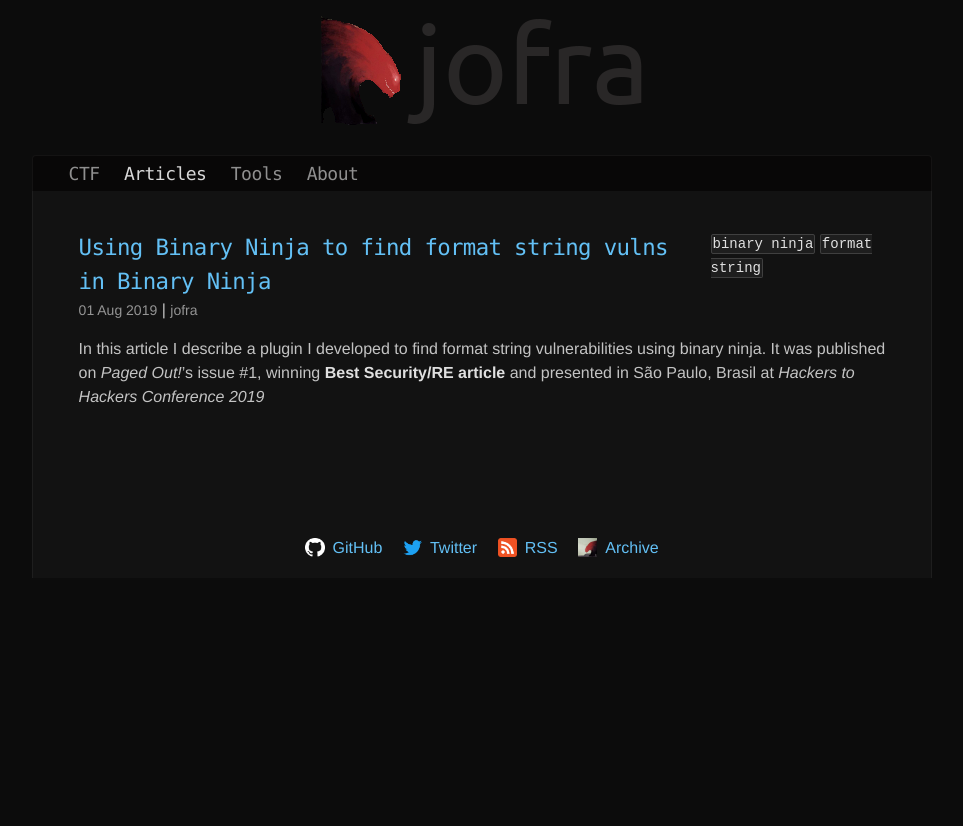
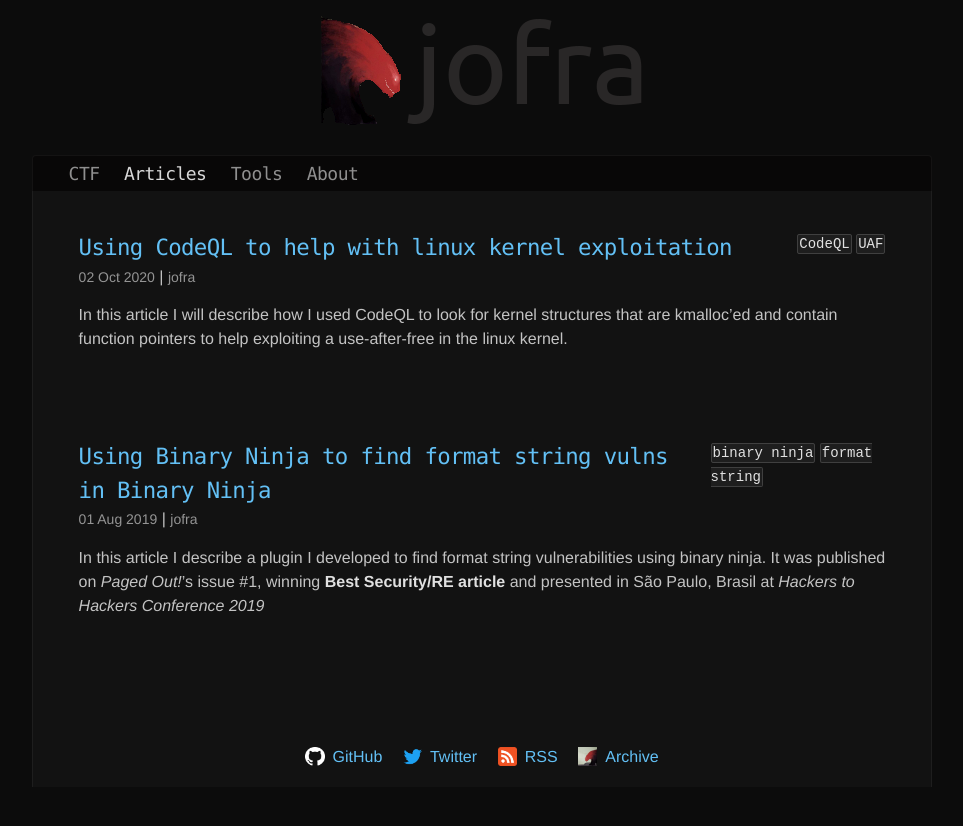
Before and after one commit to Vasco-jofra/Vasco-jofra.github.io, a Jekyll site: the page built from articles.html, in a window 1280 px wide. Shown: the top 826 px of the page, without its empty margins (158-1121 px from the left). Built offline with Jekyll 4.4.1, drawn with Linux system fonts in a browser that asks for light colours; some of the changed lines change nothing that is shown.

Commit message:
codeql article

````diff
--- /dev/null
+++ b/_articles/2020-10-02-codeql-kernel.md
@@ -0,0 +1,249 @@
+---
+title: "Using CodeQL to help with linux kernel exploitation"
+tags: ["CodeQL", "UAF"]
+---
+
+In this article I will describe how I used CodeQL to look for kernel structures that are kmalloc'ed and contain function pointers to help exploiting a use-after-free in the linux kernel.
+
+## The problem
+When solving a linux kernel exploitation challenge, I had the need to look for kernel structures that had function pointers (that I could overwrite to get code execution).
+
+The challenge is quite simple and supports these 4 operations:
+ 1. **allocate** a chunk with `kmalloc` of a given size passed by the user
+ 2. **free** the chunk
+ 3. **read** the chunk (`copy_to_user`)
+ 4. **write** the chunk (`copy_from_user`)
+
+The bug is on the `free` function that does not set the freed pointer to NULL, and so we can write on the chunk after it was freed.
+
+In this article I won't go into detail about the exploitation of this bug, but rather on how I looked for structures with function pointers that I could overwrite and get code execution.
+
+## CodeQL
+I thought instead of searching for these structures by manually analyzing the kernel source or by reading other blog posts and seeing what is commonly used, it would be a great way to learn how to use CodeQL.
+
+[CodeQL](https://securitylab.github.com/tools/codeql) is a code analysis platform that allows you to query source code, based on a declarative query language called QL. It is usually used to model vulnerabilities, but here I will used to help with exploitation.
+
+For this challenge we are looking for two things:
+ 1. structures that are allocated using kmalloc
+ 2. structures that contain function pointers
+
+We are aiming for a final query that will look something like this:
+```ql
+from StructAllocatedByKmalloc s_kmalloc, StructWithFunctionPtr s_fptrs
+where s_kmalloc = s_fptrs
+select s_fptrs
+```
+
+We get all the structures that are allocated by kmalloc, we get all the structures that contain function pointers and select the ones that satisfy both conditions (@@TODO: does this have a technical term? JOIN?). We just need to implement the classes `StructAllocatedByKmalloc`, and `StructWithFunctionPtr`.
+
+### Just some helpful utils
+Just some utils that will be helpful later, you can skip it for now and come back later when needed.
+
+Removes a level of indirection. E.g. `char*`->`char` or `char**`->`char*`
+```ql
+Type deref(Type t) { result = t.(DerivedType).getBaseType() }
+```
+
+Removes all indirection levels. E.g. `char*`->`char` or `char*****`->`char`
+```ql
+Type max_deref(Type t) {
+  t.getPointerIndirectionLevel() = 0 and result = t
+  or
+  t.getPointerIndirectionLevel() > 0 and result = max_deref(deref(t))
+}
+```
+
+### 1. Structures that are allocated using kmalloc
+To start with we don't just want kmalloc, but all the family of function.
+```ql
+class KmallocFunction extends Function {
+  KmallocFunction() { this.getName().regexpMatch("k[^_]*alloc") }
+}
+```
+
+If we run `from KmallocFunction kf select kf` we get: `krealloc`, `kvcalloc`, `kvmalloc`, `kvzalloc`, `kzalloc`, `kcalloc`, `kmalloc`, `krealloc`. That looks good.
+
+
+Now we get all places where this functions are called:
+```ql
+class KmallocFunctionCall extends FunctionCall {
+  KmallocFunctionCall() { this.getTarget() instanceof KmallocFunction }
+}
+```
+
+And finally we look for all the structures that are allocated with it.
+```
+class StructAllocatedByKmalloc extends Struct {
+  KmallocFunctionCall kfc;
+
+  StructAllocatedByKmalloc() { this = max_deref(kfc.getFullyConverted().getType()) }
+}
+```
+This one is a bit harder to understand if you are not used to the QL syntax. Here we are saying that there is a `KmallocFunctionCall kfc` such that the function call resulting type, after implicit and explicit cast (`kfc.getFullyConverted().getType()`), and after removing the indirection levels (`max_deref`), is `this` structure. It's probably easier to understand with an example. Lets say you had this cpp code:
+```cpp
+struct intel_digital_port *dig_port;
+dig_port = kzalloc(sizeof(*dig_port), GFP_KERNEL);
+```
+`kfc` is the `kzalloc` function call and the fully converted type is `struct intel_digital_port *`. After the `max_deref` call we get `struct intel_digital_port`, and this is our `StructAllocatedByKmalloc`.
+
+Running `from StructAllocatedByKmalloc a select a` we get 1334 different structures allocated by kmalloc.
+
+### 2. Structures that contain function pointers
+Here we need to look for structures that:
+ 1. have function pointers
+ 2. have other structures (not pointers to structs, only structs) that have function pointers
+
+Example 1:
+```cpp
+struct A {
+	void (*operation) (int);
+};
+```
+
+Example 2:
+```cpp
+struct B {
+    int counter;
+    struct A; // struct A* would not be what we are looking for
+};
+```
+
+This is the query I wrote to find it:
+```ql
+class StructWithFunctionPtr extends Struct {
+  StructWithFunctionPtr() {
+    exists(FunctionPointerType fptype | this.getAField().getType() = fptype) or
+    this.getAField().getType() instanceof StructWithFunctionPtr
+  }
+}
+```
+The first part checks if there exists a struct field such that its type is a `FunctionPointerType` and the second part whether there is a field which is a `StructWithFunctionPtr`. Good old recursion.
+
+Running `from StructWithFunctionPtr a select a` yields 1769 different results.
+
+### Putting it all together
+Finally, with these classes implemented, we can run our initial simple query.
+
+```ql
+from StructAllocatedByKmalloc s_kmalloc, StructWithFunctionPtr s_fptrs
+where s_kmalloc = s_fptrs
+select s_fptrs
+```
+
+| #   | s_fptrs          |
+| --- | ---------------- |
+| 1   | file             |
+| 2   | file_operations  |
+| 3   | uprobe_task      |
+| 4   | css_set          |
+| 5   | ctl_table_header |
+| 6   | page             |
+| 7   | device           |
+| 8   | super_block      |
+| 9   | kobj_attribute   |
+| 10  | attribute_group  |
+| ... | ...              |
+
+We get 417 results.. nice! To help narrow down our search lets make our query slightly more complex and print the amount of fptrs the struct has (more pointer to overwrite can only be a good thing) and the places where the allocation is made (so we can look through the source and choose one).
+
+NOTE: Some of this code (e.g. `countFieldsOfFunctionPtrs`) was not mention above but can be seen in the end of post.
+```ql
+from StructAllocatedByKmalloc s_kmalloc,
+     StructWithFunctionPtr s_fptrs
+where s_kmalloc = s_fptrs
+select
+  s_fptrs.countFieldsOfFunctionPtrs() as amount_of_fptrs,
+  s_fptrs,
+  s_kmalloc.getAFunctionCall() as call_site,
+  count(s_kmalloc.getAFunctionCall()) as kmalloc_times
+order by amount_of_fptrs desc
+```
+
+This way we get more results (538) since we are also printing all the call site locations (clickable in the results) of the allocation and some structures are allocated in multiple places.
+
+| #   | amount_of_fptrs | s_fptrs            | call_site       | kmalloc_times |
+| --- | --------------- | ------------------ | --------------- | ------------- |
+| 1   | 39              | intel_digital_port | call to kzalloc | 3             |
+| 2   | 39              | intel_digital_port | call to kzalloc | 3             |
+| 3   | 39              | intel_digital_port | call to kzalloc | 3             |
+| 4   | 30              | file_operations    | call to kzalloc | 1             |
+| 5   | 27              | virtual_engine     | call to kzalloc | 1             |
+| 6   | 25              | intel_engine_cs    | call to kzalloc | 1             |
+| 7   | 25              | clk_composite      | call to kzalloc | 1             |
+| 8   | 24              | rapl_pmus          | call to kzalloc | 1             |
+| 9   | 24              | perf_amd_iommu     | call to kzalloc | 1             |
+| 10  | 24              | rapl_pmus          | call to kzalloc | 1             |
+| ... | ...             | ...                | ...             | ...           |
+
+I'll leave it to the you to choose the one you want. There at least 2 that work well, but probably many other work as well. ;)
+
+
+## Improving it further
+If we wanted to improve it further we could see if there is a path (and its call stack depth) from a syscall (our interface with the kernel) to a call to one of these function pointers.
+
+## Conclusion
+CodeQL is pretty cool and can be used to find bugs by modelling vulnerability classes but also to help in some exploitation scenarios. Here we looked for structures with function pointers, but we could have also looked for structures of a certain size if that was a restriction and probably many other things I can think of right now.
+
+## Full code
+```ql
+import cpp
+
+// Removes a level of indirection. E.g. `char*`->`char` or `char**`->`char*`
+Type deref(Type t) { result = t.(DerivedType).getBaseType() }
+
+//Removes all indirection levels. E.g. `char*`->`char` or `char*****`->`char`
+Type max_deref(Type t) {
+  t.getPointerIndirectionLevel() = 0 and result = t
+  or
+  t.getPointerIndirectionLevel() > 0 and result = max_deref(deref(t))
+}
+
+// ====================
+// Kmalloc style functions
+class KmallocFunction extends Function {
+  KmallocFunction() { this.getName().regexpMatch("k[^_]*alloc") }
+}
+
+class KmallocFunctionCall extends FunctionCall {
+  KmallocFunctionCall() { this.getTarget() instanceof KmallocFunction }
+}
+
+class StructAllocatedByKmalloc extends Struct {
+  KmallocFunctionCall kfc;
+
+  StructAllocatedByKmalloc() { this = max_deref(kfc.getFullyConverted().getType()) }
+
+  KmallocFunctionCall getAFunctionCall() { result = kfc }
+}
+
+// ====================
+// Struct with function pointers, even if these are inside another struct inside it
+class StructWithFunctionPtr extends Struct {
+  StructWithFunctionPtr() {
+    exists(FunctionPointerType fptype | this.getAField().getType() = fptype) or
+    this.getAField().getType() instanceof StructWithFunctionPtr
+  }
+
+  Field getAFunctionPointerField() {
+    result = this.getAField() and
+    result.getType() instanceof FunctionPointerType
+    or
+    this.getAField().getType() instanceof StructWithFunctionPtr and
+    result = this.getAField().getType().(StructWithFunctionPtr).getAFunctionPointerField()
+  }
+
+  int countFieldsOfFunctionPtrs() { result = count(this.getAFunctionPointerField()) }
+}
+
+// ====================
+// Final query
+from StructAllocatedByKmalloc s_kmalloc,
+     StructWithFunctionPtr s_fptrs
+where s_kmalloc = s_fptrs
+select
+  s_fptrs.countFieldsOfFunctionPtrs() as amount_of_fptrs,
+  s_fptrs,
+  s_kmalloc.getAFunctionCall() as call_site,
+  count(s_kmalloc.getAFunctionCall()) as kmalloc_times
+order by amount_of_fptrs desc
+```
--- a/articles.html
+++ b/articles.html
@@ -3,5 +3,5 @@
 title: Articles
 ---
 
-{% assign posts_to_list = site.articles %}
+{% assign posts_to_list = site.articles | sort: "date" | reverse %}
 {% include post_list.html %}
````
Also changed, not shown: _tags/CodeQL.md (added, +2 -0 lines), _tags/UAF.md (added, +2 -0 lines), _articles/2020-10-03-curiosities_1.md (renamed from _articles/2019-10-29-curiosities_1.md).
